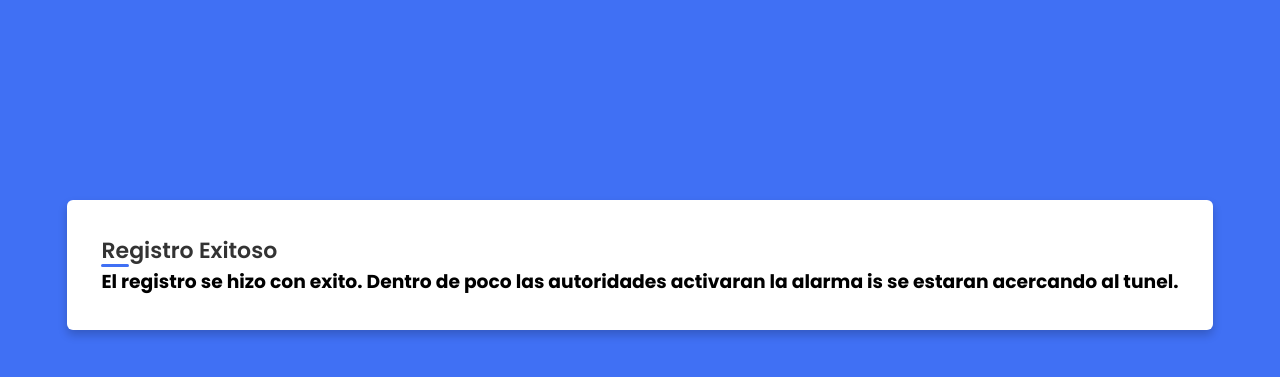
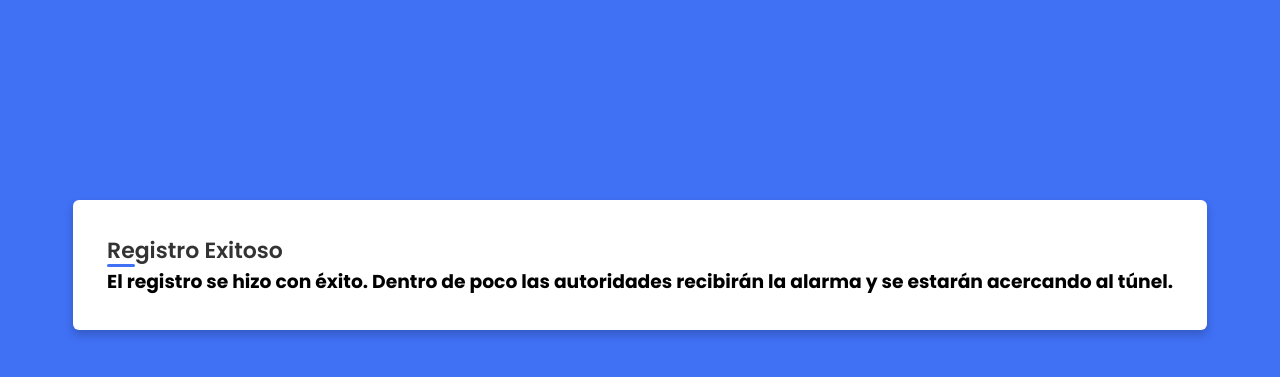
Before and after one commit to SakiJan24/CDIO_PROJECT, a PHP site: page /exito2.php in a window 1280 px wide. Shown: the part 135-512 px from the top of the page. Run offline with PHP 8.4, Linux system fonts and the light colour scheme.

Commit message:
added the notebook

```diff
--- a/exito2.php
+++ b/exito2.php
@@ -1,6 +1,6 @@
 <!DOCTYPE html>
 <!-- Coding By CodingNepal - codingnepalweb.com -->
-<html lang="en" dir="ltr">
+<html lang="es" dir="ltr">
 <head>
     <meta charset="UTF-8">
     <meta name="viewport" content="width=device-width, initial-scale=1.0">
@@ -13,8 +13,8 @@
 <body>
 <div class="wrapper">
     <h2>Registro Exitoso</h2>
-    <h3> El registro se hizo con exito.
-        Dentro de poco las autoridades activaran la alarma is se estaran acercando al tunel.
+    <h3> El registro se hizo con éxito.
+        Dentro de poco las autoridades recibirán la alarma y se estarán acercando al túnel.
     </h3>
 </div>
 </body>
```
Also changed, not shown: 1 other file.
